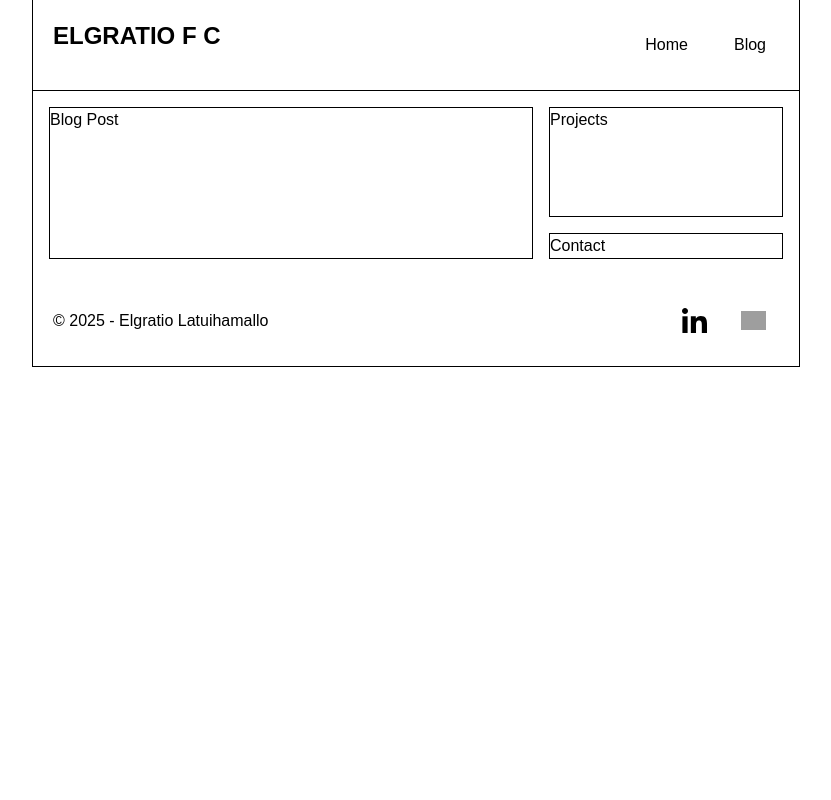
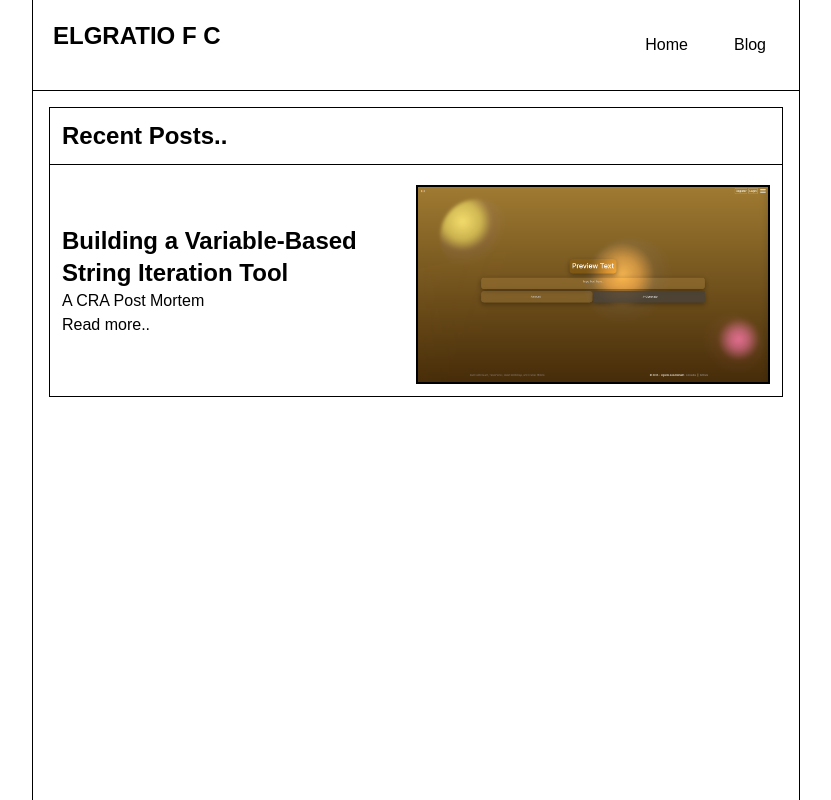
Before and after one commit to akael888/akael888-site, a Next.js app: page /blog in a window 1280 px wide. Shown: the top 800 px of the page, without its empty margins (224-1055 px from the left). Built offline with nearby package versions, Linux system fonts and the light colour scheme; grey boxes are pictures that could not be loaded.

Commit message:
feat : Adjusted Blog Page

```diff
--- a/src/app/blog/page.tsx
+++ b/src/app/blog/page.tsx
@@ -1,13 +1,23 @@
 import Link from "next/link";
+import BlogpostCard from "../components/blogpost-card";
 
 export default function blog({}) {
   return (
-    <div className="bg-white h-[90%] text-black flex flex-col">
+    <div className="bg-white h-[100vh] text-black flex flex-col">
       <div className="border-l-1 border-r-1  border-black bg-grey-100 h-full w-full">
-        <div className="min-h-[90%] grid grid-cols-3 grid-rows-4 gap-4 p-4">
-          <div className="border-1 col-span-2 row-span-4">Blog Post</div>
-          <div className="border-1 row-span-3 col-start-3">Projects</div>
-          <div className="border-1 col-start-3 row-start-4">Contact</div>
+        <div className="flex flex-col gap-4 p-4">
+          <div className="border-1 ">
+            <div className="flex justify-start align-center p-3 border-b-1 flex-shrink-0">
+              <h1 className="text-2xl font-bold">Recent Posts..</h1>
+            </div>
+            <div className="p-1">
+              <BlogpostCard
+                title="Building a Variable-Based String Iteration Tool"
+                description="A CRA Post Mortem"
+                coverImagePath="/blog-images/PJ01/PJ01-screenshot.png"
+              />
+            </div>
+          </div>
         </div>
       </div>
     </div>
```
